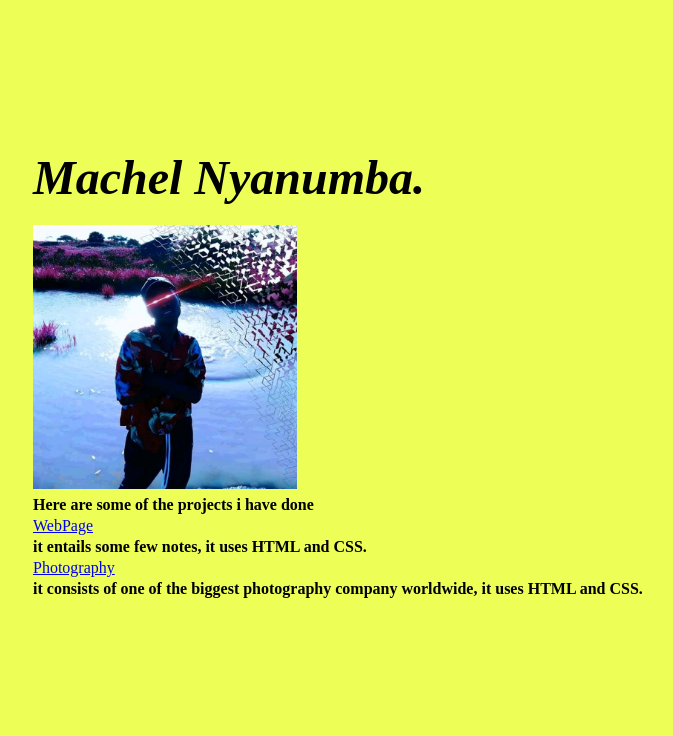
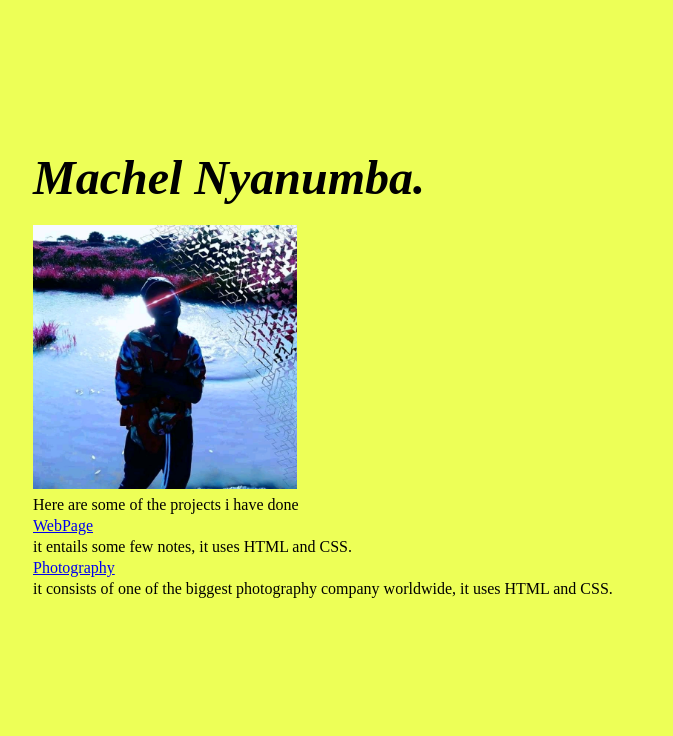
Before and after one commit to Machel54/PORTFOLIO, a plain HTML site: page index.html in a window 1280 px wide. Shown: the top 736 px of the page, without its empty margins (167-840 px from the left). Drawn offline with Linux system fonts and the light colour scheme.

Commit message:
add p tag

```diff
--- a/css/styles.css
+++ b/css/styles.css
@@ -17,7 +17,7 @@ body{
   padding: 20px 0;
   font-size: 3em;
 }
-.container h2{
+.container p{
   font-size: 1em;
   margin: 0;
   padding: 0;
--- a/index.html
+++ b/index.html
@@ -12,9 +12,9 @@
   <div class="container">
       <h3><em>Machel Nyanumba.</em></h3>
       <img src="images/FB.jpg" width="30%" alt="a picture of me">
-      <h2>Here are some of the projects i have done</h2>
-      <div><a href="https://github.com/Machel54/FIRST-WEBPAGE/blob/master/index.html">WebPage</a><h2>it entails some few notes, it uses HTML and CSS.</h2>
-      <a href="https://github.com/Machel54/photography/blob/master/index.html">Photography</a><h2>it consists of one of the biggest photography company worldwide, it uses HTML and CSS.</h2>
+      <p>Here are some of the projects i have done</p>
+      <div><a href="https://github.com/Machel54/FIRST-WEBPAGE/blob/master/index.html">WebPage</a><p>it entails some few notes, it uses HTML and CSS.</p>
+      <a href="https://github.com/Machel54/photography/blob/master/index.html">Photography</a><p>it consists of one of the biggest photography company worldwide, it uses HTML and CSS.</p>
       </div>
      </section>
      <section class="section2">
```
